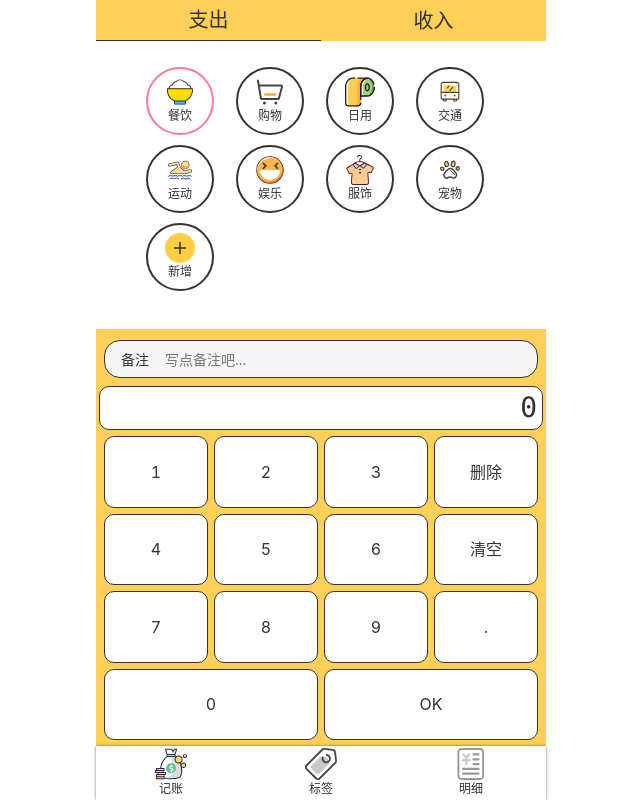
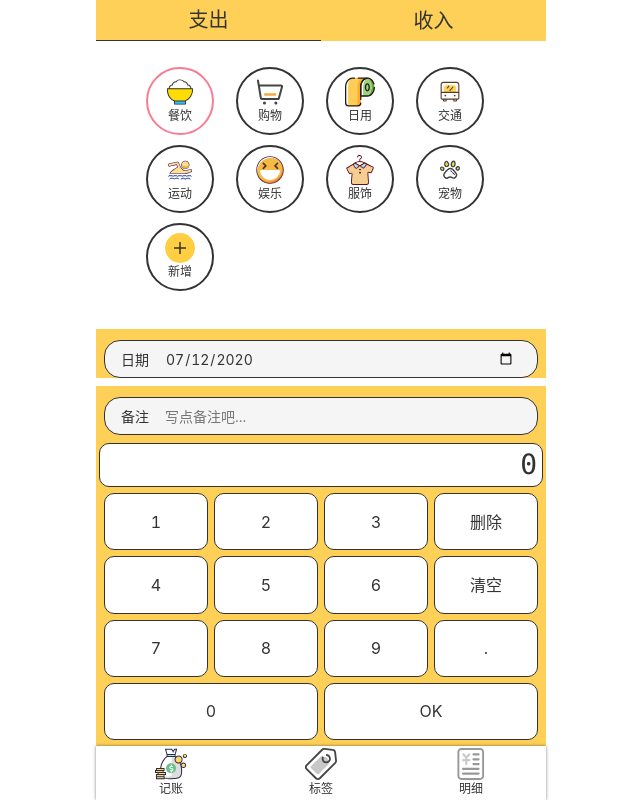
Before and after one commit to sunwan1234/apple-bill, a Vue app: page /#/money in a window 1280 px wide. Shown: the whole page, without its empty margins (319-959 px from the left). Built offline with nearby package versions, Linux system fonts and the light colour scheme.

Commit message:
添加date输入框

```diff
--- a/src/components/Money/FormItem.vue
+++ b/src/components/Money/FormItem.vue
@@ -1,7 +1,24 @@
 <template>
+
 	<div :class="isNewTag === '+'? 'notes-wrapper notes-wrapper-no-bg' : 'notes-wrapper '">
 		<label class="notes">
-			<span class="name">备注</span>
+
+
+			<span class="name">{{fieldName}}</span>
+			<template v-if="type === 'date'">
+				<input :value="x(value)"
+							 @input="onValueChange2($event.target.value)"
+							 :type="type || 'text'"
+							 :placeholder="placeholder"
+							 v-if="isNewTag !== '+'"/>
+			</template>
+			<template v-else>
+				<input :value="value"
+							 @input="onValueChange2($event.target.value)"
+							 type="text"
+							 :placeholder="placeholder"
+							 v-if="isNewTag !== '+'"/>
+			</template>
 			<input :value="value"
 						 @input="onValueChange($event.target.value)"
 						 @compositionstart="onCompositionStart"
@@ -10,11 +27,7 @@
 						 type="text"
 						 :placeholder="placeholder"
 						 maxlength="3" v-if="isNewTag === '+'"/>
-			<input :value="value"
-						 @input="onValueChange2($event.target.value)"
-						 type="text"
-						 :placeholder="placeholder"
-						 v-if="isNewTag !== '+'"/>
+
 
 			<span class="output">{{output}}</span>
 			<Icon name="pencil" v-if="isNewTag === '+'"></Icon>
@@ -26,9 +39,13 @@
   import Vue from 'vue';
   import {Component, Prop, Watch} from 'vue-property-decorator';
   import eventBus from '@/bus.ts';
+  import dayjs from 'dayjs';
 
   @Component
   export default class FormItem extends Vue {
+    @Prop(String) fieldName: string | undefined;
+    @Prop(String) type?: string;
+
 
     @Prop(String) output: string | undefined;
     @Prop(String) placeholder?: string;
@@ -48,6 +65,10 @@
 
     onkeydown() {
       this.lock = false;
+    }
+
+    x(isoString: string) {
+      return dayjs(isoString).format('YYYY-MM-DD');
     }
 
 
--- a/src/constants/initialRecord.ts
+++ b/src/constants/initialRecord.ts
@@ -1,3 +1,4 @@
 export default Object.freeze({
   type: '-', tag:{id: '1', svg: 'meal', name: '餐饮', type: '-'}, amount: '0', note: '',
+  createdAt: new Date().toISOString()
 });
--- a/src/store/index.ts
+++ b/src/store/index.ts
@@ -99,7 +99,7 @@
     },
     createRecord(state, record: RecordItem) {
       const newRecord: RecordItem = clone(record);
-      newRecord.createdAt = new Date().toISOString();
+      newRecord.createdAt = newRecord.createdAt || new Date().toISOString();
       state.recordList.push(newRecord);
       store.commit('saveRecords');
     },
--- a/src/views/Money.vue
+++ b/src/views/Money.vue
@@ -4,7 +4,18 @@
 		</Types>
 		<Tags :fuckTags="fuckTags" @update:fucktags="onFuckChange"
 					:is-show="recordItem.type"></Tags>
-		<FormItem :value="recordItem.note" @update:value="onUpdateNote" placeholder="写点备注吧..." is-number-pad="+"></FormItem>
+		<div class="createdAt">
+			<FormItem field-name="日期" placeholder="在这里输入日期"
+								:value.sync="recordItem.createdAt"
+			          type="date"
+			></FormItem>
+		</div>
+
+		<FormItem field-name="备注"
+							:value="recordItem.note"
+							@update:value="onUpdateNote"
+							placeholder="写点备注吧..."
+							is-number-pad="+"></FormItem>
 		<NumberPad @update:value="onUpdateAmount" @submit="saveRecord"></NumberPad>
 
 	</Layout>
```
Also changed, not shown: src/assets/1.png (deleted), src/assets/logo.png (deleted).
